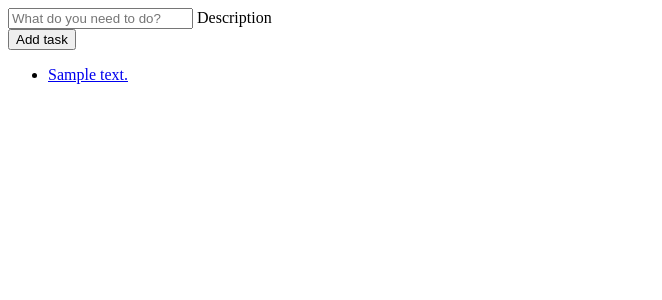
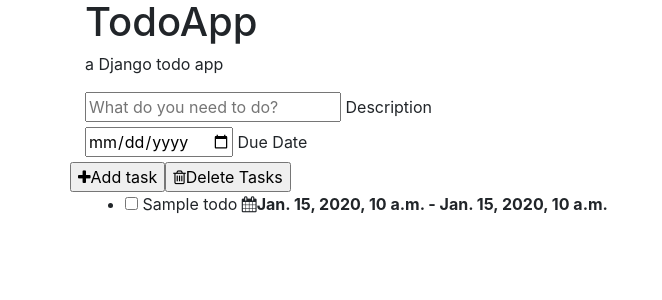
Before and after one commit to PiperPimientos/todo-list, a Django app: template todolist/todo/templates/todo/index.html in a window 1280 px wide. Shown: the top 300 px of the page, without its empty margins (0-662 px from the left). Run offline with Django 3.2, Linux system fonts and the light colour scheme; the template is opened without the code that fills it: most values are stand-ins (such as "Sample title", 1, 10 or a date in 2020); some libraries are stand-ins or nearby versions.

Commit message:
commit antes de reformar todo el proyecto

```diff
--- a/todolist/todo/templates/todo/index.html
+++ b/todolist/todo/templates/todo/index.html
@@ -1,4 +1,4 @@
-{% comment %} Aqui lo que quiero hacer es introducir un boton new para agregar nuevos To-do {% endcomment %}
+{% comment %} Aqui lo que quiero hacer es introducir un boton new para agregar nuevos To-do
 {% if latest_todo_list %}
    <form action="" method="post">
       {% csrf_token %} <!-- csrf token for basic security -->
@@ -6,15 +6,80 @@
             <input type="text" id="description" class="taskName" placeholder="What do you need to do?" name="description" required>
             <label for="description">Description</label>
          </div>
+         <div class="inputContainer half last right">
+            <input type="date" id="pubDate" class="taskDate" name="date">
+            <label for=""pubDate>Pub Date</label>
+         </div>
          <div class="row">
             <button class="taskAdd" name="taskAdd" type="submit"><i class="fa fa-plus icon"></i>Add task</button>
-        </div>
+         </div>
    <ul>
     {% for todo in latest_todo_list %}
     {% comment %} en la linea que sigue, description corresponde a los atributos del model todo {% endcomment %}
-        <li><a href="/todo/{{ todo.id }}">{{ todo.description }}</a></li>
-    {% endfor %}
-   </ul>
-{% else %}
-   <p>Dont have To-Do's</p>
-{% endif %}
+        {% comment %} <li><a href="/todo/{{ todo.id }}">{{ todo.description }}</a></li> {% endcomment %}
+    {% comment %} {% endfor %} {% endcomment %}
+   {% comment %} </ul> {% endcomment %}
+{% comment %} {% else %} {% endcomment %}
+   {% comment %} <p>Dont have To-Do's</p> {% endcomment %}
+{% comment %} {% endif %} {% endcomment %}
+
+
+
+
+<!DOCTYPE html>
+<html >
+<head>
+  <meta charset="UTF-8">
+  <title>TodoApp - Create A Todo With Django</title>
+  {% load static %}
+  <link rel="stylesheet" href="https://maxcdn.bootstrapcdn.com/bootstrap/4.0.0-beta/css/bootstrap.min.css" integrity="sha384-/Y6pD6FV/Vv2HJnA6t+vslU6fwYXjCFtcEpHbNJ0lyAFsXTsjBbfaDjzALeQsN6M" crossorigin="anonymous">
+  <link rel="stylesheet" type="text/css" href="https://maxcdn.bootstrapcdn.com/font-awesome/4.7.0/css/font-awesome.min.css">
+   <link rel="stylesheet" type="text/css" href="{% static 'css/style.css' %}">
+</head>
+<body>
+<div django-app="TaskManager">
+   <div class="container">
+      <div class="content">
+         <h1>TodoApp</h1>
+         <p class="tagline">a Django todo app</p>
+         <form action="" method="post">
+            {% csrf_token %} <!-- csrf token for basic security -->
+               <div class="inputContainer">
+                  <input type="text" id="description" class="taskName" placeholder="What do you need to do?" name="description" required>
+                  <label for="description">Description</label>
+               </div>
+                {% comment %} <div class="inputContainer half last">
+                    <i class="fa fa-caret-down selectArrow"></i>
+                    <select id="category" class="taskCategory" name="category_select">
+                    <option class="disabled" value="">Choose a category</option>
+                    {% for category in categories %}
+                        <option class="" value="{{ category.name }}" name="{{ category.name }}">{{ category.name }}</option>
+                    {% endfor %}
+                    </select>
+                    <label for="category">Category</label>
+                </div> {% endcomment %}
+                <div class="inputContainer half last right">
+                  <input type="date" id="dueDate" class="taskDate" name="date">
+                  <label for="dueDate">Due Date</label>
+                </div>
+                <div class="row">
+                  <button class="taskAdd" name="taskAdd" type="submit"><i class="fa fa-plus icon"></i>Add task</button>
+                  <button class="taskDelete" name="taskDelete" formnovalidate="" type="submit" onclick="$('input#sublist').click();"><i class="fa fa-trash-o icon"></i>Delete Tasks</button>
+                </div>
+            <ul class="taskList">
+            {% for todo in todos %} <!-- django template lang - for loop -->
+                <li class="taskItem">
+                  <input type="checkbox" class="taskCheckbox" name="checkedbox" id="{{ todo.id }}" value="{{ todo.id }}">
+                  <label for="{{ todo.id }}"><span class="complete-">{{ todo.title }}</span></label>
+                  {% comment %} <span class="category-{{ todo.category }}">{{ todo.category }}</span> {% endcomment %}
+                  <strong class="taskDate"><i class="fa fa-calendar"></i>{{ todo.created }} - {{ todo.due_date }}</strong>
+                </li>
+            {% endfor %}
+            </ul><!-- taskList -->
+         </form>
+      </div><!-- content -->
+   </div><!-- container -->
+</div>
+<script src="https://ajax.googleapis.com/ajax/libs/jquery/3.2.1/jquery.min.js"></script>
+</body>
+</html>
```
Also changed, not shown: todolist/todo/models.py (+6 -6 lines), todolist/todo/views.py (+4 -3 lines), todolist/db.sqlite3, todolist/todo/migrations/0002_todo_created_alter_todo_pub_date.py (added), todolist/todo/migrations/0003_alter_todo_created_alter_todo_pub_date.py (added).
